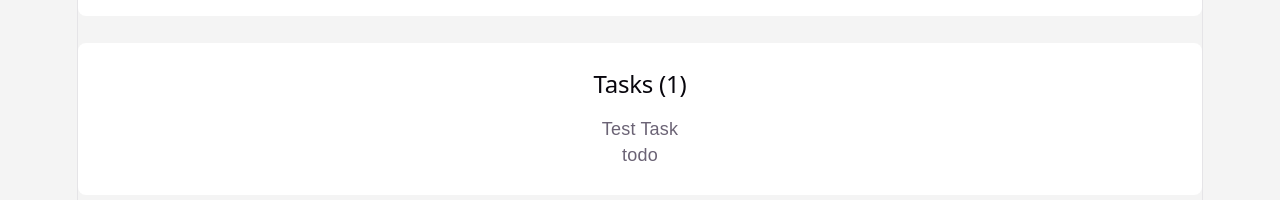
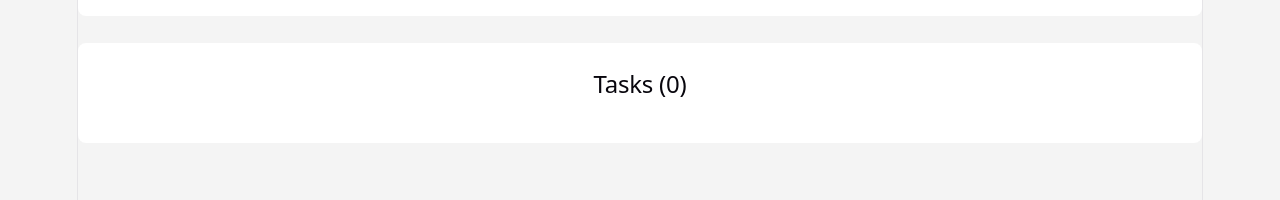
Before and after one commit to meganclapinski25/4320-state-management, a React (Vite) app: page / in a window 1280 px wide. Shown: the part 232-432 px from the top of the page. Built offline with nearby package versions, Linux system fonts and the light colour scheme.

Commit message:
fixed logic, can now add tasks

```diff
--- a/src/App.jsx
+++ b/src/App.jsx
@@ -6,16 +6,10 @@ import './App.css'
 
 function App() {
 
-  const [tasks, setTasks] = useState([
-    {
-      id: '1',
-      title: 'Test Task',
-      status: 'todo',
-    }
+  const [tasks, setTasks] = useState([])
 
-  ])
+  const[formData, setFormData] = useState({title: '', status:''})
 
-  const[formData, setFormData] = useState({title: '', status:'todo'})
   console.log(tasks)
 
   const handleSubmit = (e) => {
@@ -26,7 +20,7 @@ function App() {
       status: formData.status,
     }
     setTasks([...tasks, newTask])
-    setFormData({ title: '', status: 'todo' })
+    setFormData({ title: '', status: '' })
   }
 
   return (
```
